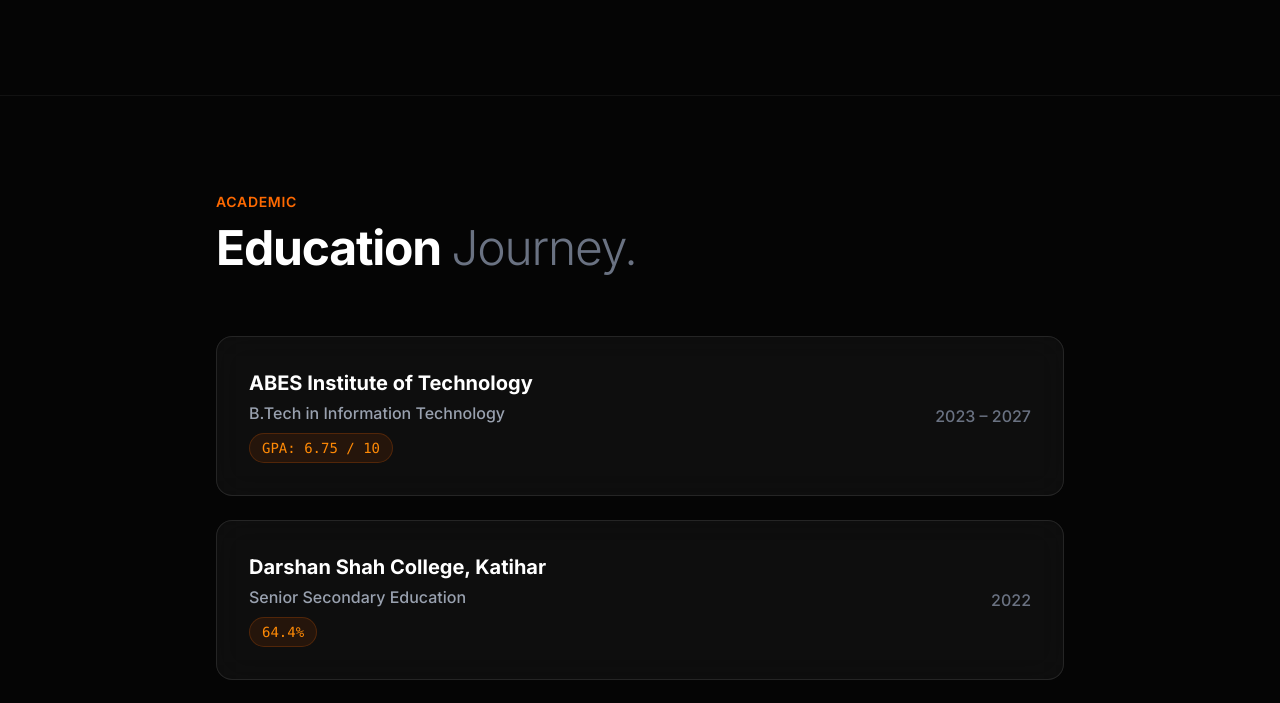
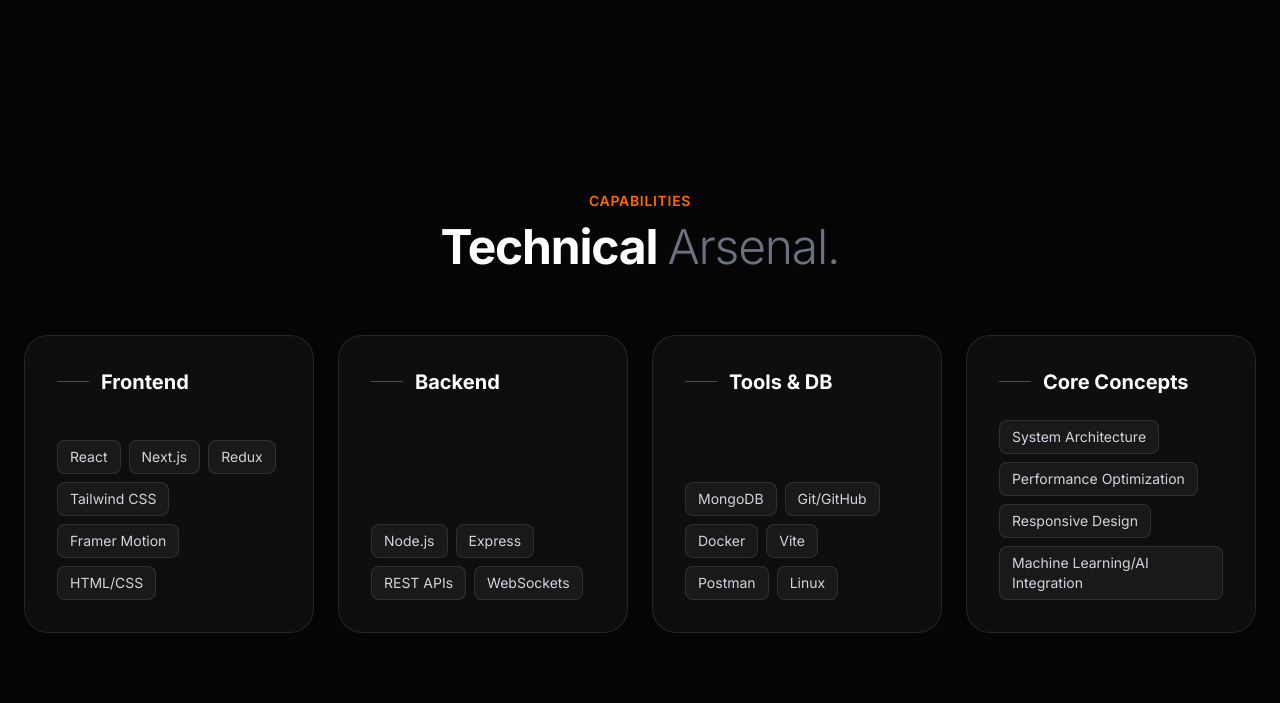
Before and after one commit to Shreyanshu-Gupta/Portfolio, a React (Vite) app: page / in a window 1280 px wide. Shown: the part 4497-5200 px from the top of the page. Built offline with nearby package versions, Linux system fonts and the light colour scheme.

Commit message:
feat: implement main App component with layout and GSAP scroll animations

```diff
--- a/src/App.jsx
+++ b/src/App.jsx
@@ -3,7 +3,7 @@
 import Achievements from "./components/Achievements";
 import Projects from "./components/Projects";
 import Experience from "./components/Experience";
-import Education from "./components/Education";
+
 import Skills from "./components/Skills";
 import About from "./components/About";
 import Contact from "./components/Contact";
@@ -22,7 +22,7 @@
       <Achievements />
       <Projects />
       <Experience />
-      <Education />
+
       <Skills />
       <About />
       <Contact />
--- a/src/components/Education.jsx
+++ /dev/null
@@ -1,71 +0,0 @@
-import { motion } from "framer-motion";
-
-export default function Education() {
-  const edu = [
-    {
-      school: "ABES Institute of Technology",
-      degree: "B.Tech in Information Technology",
-      score: "GPA: 6.75 / 10",
-      year: "2023 – 2027"
-    },
-    {
-      school: "Darshan Shah College, Katihar",
-      degree: "Senior Secondary Education",
-      score: "64.4%",
-      year: "2022"
-    },
-    {
-      school: "UMS",
-      degree: "Secondary Education",
-      score: "85.4%",
-      year: "2020"
-    }
-  ];
-
-  return (
-    <section id="education" className="py-16 md:py-24 relative border-t border-white/5 bg-[#050505]">
-      <div className="max-w-4xl mx-auto px-6">
-        <div className="mb-16">
-          <motion.h2
-            initial={{ opacity: 0, y: 10 }}
-            whileInView={{ opacity: 1, y: 0 }}
-            viewport={{ once: true }}
-            className="text-sm font-semibold text-orange-500 tracking-wider uppercase mb-3"
-          >
-            Academic
-          </motion.h2>
-          <motion.h3
-            initial={{ opacity: 0, y: 10 }}
-            whileInView={{ opacity: 1, y: 0 }}
-            viewport={{ once: true, delay: 0.1 }}
-            className="text-3xl sm:text-4xl md:text-5xl font-bold text-white tracking-tight"
-          >
-            Education <span className="text-gray-500 font-light">Journey.</span>
-          </motion.h3>
-        </div>
-
-        <div className="space-y-6">
-          {edu.map((item, i) => (
-            <motion.div
-              key={i}
-              initial={{ opacity: 0, y: 20 }}
-              whileInView={{ opacity: 1, y: 0 }}
-              viewport={{ once: true }}
-              transition={{ duration: 0.5, delay: i * 0.1 }}
-              className="glass-card rounded-2xl p-6 md:p-8 flex flex-col md:flex-row md:items-center justify-between gap-4 group"
-            >
-              <div>
-                <h3 className="text-xl font-bold text-white mb-1 group-hover:text-orange-400 transition-colors">{item.school}</h3>
-                <p className="text-gray-400 font-medium group-hover:text-gray-300 transition-colors">{item.degree}</p>
-                <div className="text-sm text-orange-400 mt-2 font-mono bg-orange-500/10 border border-orange-500/20 inline-block px-3 py-1 rounded-full">{item.score}</div>
-              </div>
-              <div className="text-gray-500 font-medium md:text-right shrink-0 group-hover:text-orange-500/80 transition-colors">
-                {item.year}
-              </div>
-            </motion.div>
-          ))}
-        </div>
-      </div>
-    </section>
-  );
-}
```
